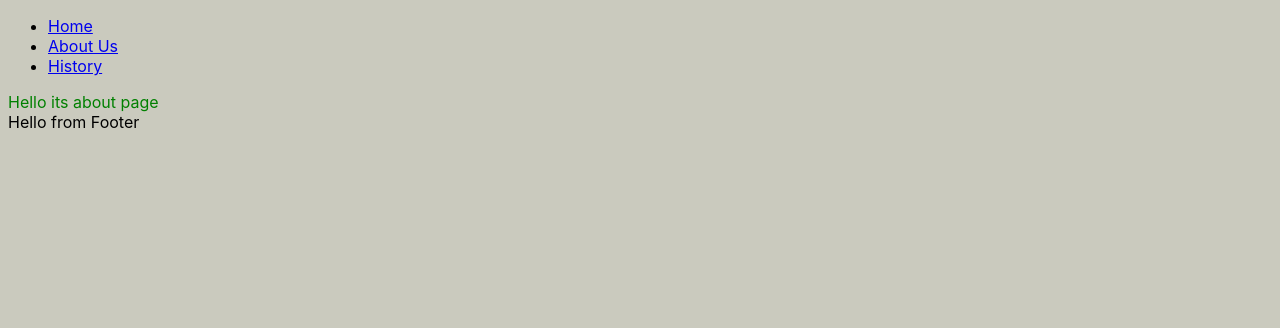
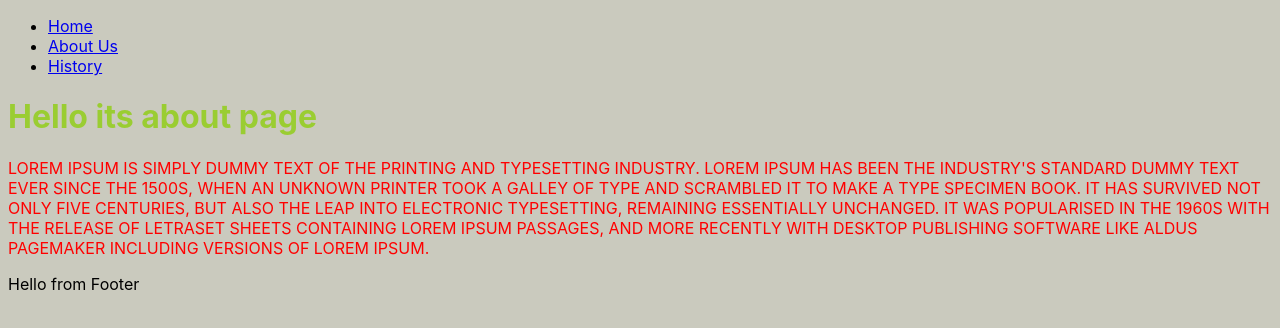
Before and after one commit to ronit0717/gastby-tutorial, a Gatsby site: page /about in a window 1280 px wide. Built offline with nearby package versions, Linux system fonts and the light colour scheme; Gatsby itself is replaced by a stand-in of ours.

Commit message:
CSS Modules

```diff
--- /dev/null
+++ b/src/examples/about.module.css
@@ -0,0 +1,11 @@
+.page {
+  color: red;
+}
+
+.page h1 {
+  color: yellowgreen;
+}
+
+.text {
+  text-transform: uppercase;
+}
--- /dev/null
+++ b/src/examples/home.module.css
@@ -0,0 +1,11 @@
+.page {
+  color: blue;
+}
+
+.page h1 {
+  color: blueviolet;
+}
+
+.text {
+  text-transform: capitalize;
+}
--- a/src/pages/about.js
+++ b/src/pages/about.js
@@ -1,10 +1,24 @@
 import React from "react"
 import Layout from "../components/Layout"
+import * as aboutStyles from "../examples/about.module.css"
 
 const about = () => {
   return (
     <Layout>
-      <div className="about-heading">Hello its about page</div>
+      <div className={aboutStyles.page}>
+        <h1>Hello its about page</h1>
+        <p className={aboutStyles.text}>
+          Lorem Ipsum is simply dummy text of the printing and typesetting
+          industry. Lorem Ipsum has been the industry's standard dummy text ever
+          since the 1500s, when an unknown printer took a galley of type and
+          scrambled it to make a type specimen book. It has survived not only
+          five centuries, but also the leap into electronic typesetting,
+          remaining essentially unchanged. It was popularised in the 1960s with
+          the release of Letraset sheets containing Lorem Ipsum passages, and
+          more recently with desktop publishing software like Aldus PageMaker
+          including versions of Lorem Ipsum.
+        </p>
+      </div>
     </Layout>
   )
 }
```
Also changed, not shown: src/pages/index.js (+14 -1 lines).
